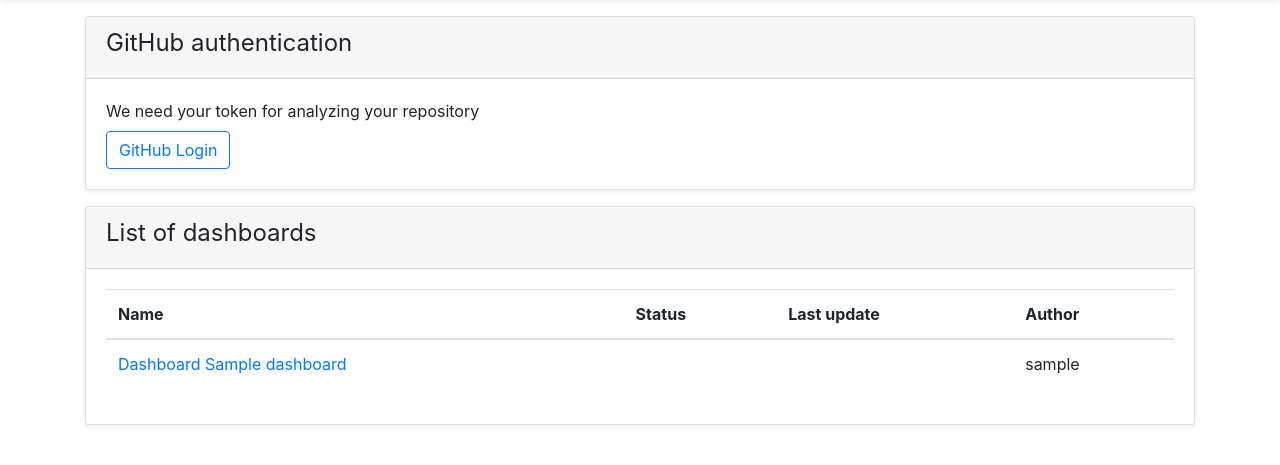
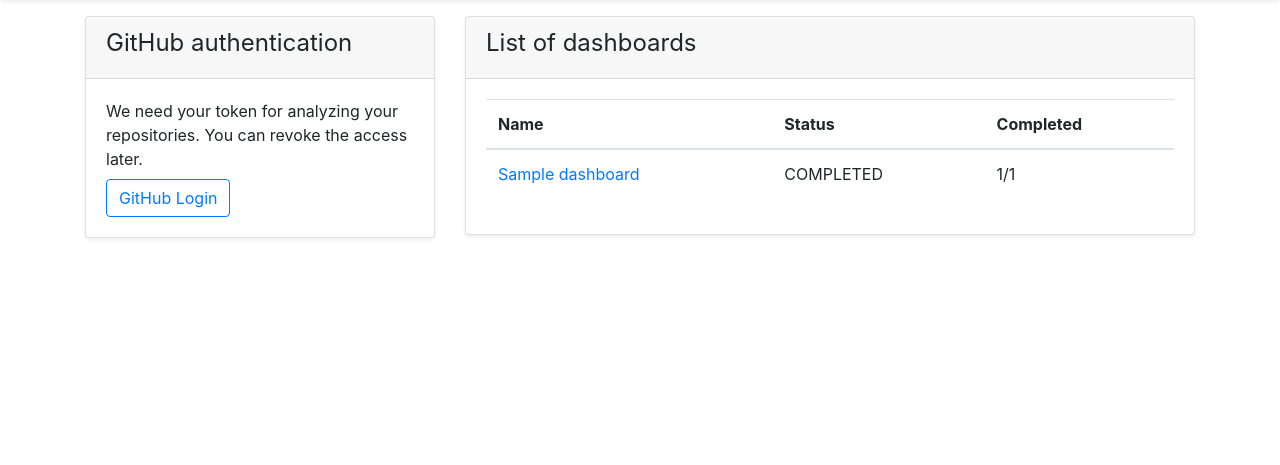
Before and after one commit to jjmerchante2/MyProject, a Django app: page / in a window 1280 px wide. Shown: the part 56-521 px from the top of the page. Run offline with Django 3.2, Linux system fonts and the light colour scheme; tables that the repository leaves empty hold one stand-in row (values such as "Sample post"); some libraries are stand-ins or nearby versions.

Commit message:
Show more info about repositories status

```diff
--- a/Cauldron2/CauldronApp/templates/index.html
+++ b/Cauldron2/CauldronApp/templates/index.html
@@ -6,10 +6,10 @@
         Cauldron v2
       </a>
 
-      {% if authenticated %}
+      {% if auth_user %}
       <div class="dropleft">
           <a class="btn btn-secondary dropdown-toggle" href="#" role="button" id="dropdownMenuLink" data-toggle="dropdown" aria-haspopup="true" aria-expanded="false">
-              {{ authenticated_username }}
+              {{ auth_user.username }}
           </a>
           <div class="dropdown-menu" aria-labelledby="dropdownMenuLink">
             <a class="dropdown-item" href="/logout">Log out</a>
@@ -22,7 +22,9 @@
 
 {% block content %}
     <div class="container">
-      {% if not authenticated %}
+      <div class="row">
+        <div class="col-md-4">
+          {% if not auth_user %}
           <div class="card shadow-sm mb-3">
             <div class="card-header">
               <h4 class="font-weight-normal">GitHub authentication</h4>
@@ -30,7 +32,7 @@
             <div class="card-body">
               <form action="{{ gh_uri_identity }}" method="GET">
                 <div class="from-group">
-              <label>We need your token for analyzing your repository</label>
+                  <label>We need your token for analyzing your repositories. You can revoke the access later.</label>
                 </div>
                 <input type="hidden" name="client_id" value="{{ gh_client_id }}">
                 <button type="submit" class="btn btn-outline-primary">GitHub Login</button>
@@ -69,8 +71,9 @@
               </form>
             </div>
           </div>
-
           {% endif %}
+        </div>
+        <div class="col-md-8">
           <div class="card shadow-sm mb-3">
             <div class="card-header">
               <h4 class="font-weight-normal">List of dashboards</h4>
@@ -81,22 +84,27 @@
                   <tr>
                     <th scope="col">Name</th>
                     <th scope="col">Status</th>
-                <th scope="col">Last update</th>
-                <th scope="col">Author</th>
+                    <th scope="col">Completed</th>
+                    <!--<th scope="col">Author</th>-->
                   </tr>
                 </thead>
                 <tbody>
                   {% for db in dashboards %}
                   <tr>
-                <td><a href="/dashboard/{{db.name}}">Dashboard {{db.name}}</a></td>
+                    <td><a href="/dashboard/{{db.name}}">{{db.name}}</a></td>
                     <td>{{db.status}}</td>
-                <td>{{db.last_update}}</td>
-                <td>{{db.creator.user}}</td>
+                    <td>{{db.completed}}/{{db.total}}</td>
+                    <!--<td>{{db.creator}}</td>-->
                   </tr>
                   {% endfor %}
                 </tbody>
               </table>
             </div>
+
+
+
+          </div>
+        </div>
       </div>
     </div>
 {% endblock %}
--- a/Cauldron2/CauldronApp/views.py
+++ b/Cauldron2/CauldronApp/views.py
@@ -21,14 +21,20 @@
 def homepage(request):
     context = dict()
     if request.user.is_authenticated:
-        context['authenticated'] = True
-        context['authenticated_username'] = request.user.username
-    else:
-        context['authenticated'] = False
+        context['auth_user'] = request.user
 
     dashboards = Dashboard.objects.filter()
-    #TODO: Add more info of dashboards in context like status
-    context['dashboards'] = dashboards
+    context_dbs = []
+    for db in dashboards:
+        status = get_dashboard_status(db.name)
+
+        completed = sum(1 for repo in status['repos'] if repo['status'] == 'COMPLETED')
+        context_dbs.append({'status': status['general'],
+                            'name': db.name,
+                            'completed': completed,
+                            'total': len(status['repos'])})
+
+    context['dashboards'] = context_dbs
     context['gh_uri_identity'] = GH_URI_IDENTITY
     context['gh_client_id'] = GH_CLIENT_ID
 
@@ -150,7 +156,6 @@
         'general': 'UNKNOWN',
         'exists': True
     }
-
     for repo in repos:
         status['repos'].append({'id': repo.id, 'status': repo.status})
         if repo.status == 'RUNNING':
@@ -158,9 +163,9 @@
             break  # Nothing more to do, it is running
         elif repo.status == 'PENDING':
             status['general'] = 'PENDING'
-        elif (repo.status is 'ERROR') and (status is not 'PENDING'):
+        elif (repo.status == 'ERROR') and (status != 'PENDING'):
             status['general'] = 'ERROR'
-        elif (repo.status is 'COMPLETED') and (status is not ('PENDING', 'ERROR')):
+        elif (repo.status == 'COMPLETED') and (status not in ('PENDING', 'ERROR')):
             status['general'] = 'COMPLETED'
     return status
 
@@ -173,10 +178,7 @@
     # CREATE RESPONSE
     context = dict()
     if request.user.is_authenticated:
-        context['authenticated'] = True
-        context['authenticated_username'] = request.user.username
-    else:
-        context['authenticated'] = False
+        context['auth_user'] = request.user
 
     if dash:
         context['dashboard'] = dash
```
Also changed, not shown: Cauldron2/CauldronApp/templates/dashboard.html (+4 -4 lines). Lines whose indentation alone changed are shown as unchanged.
